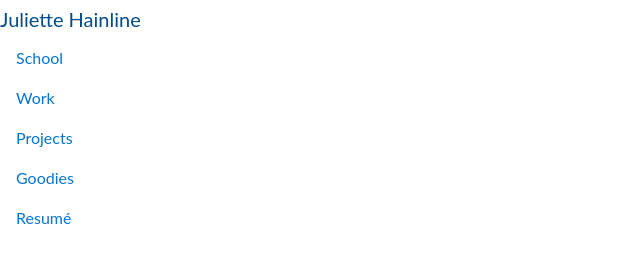
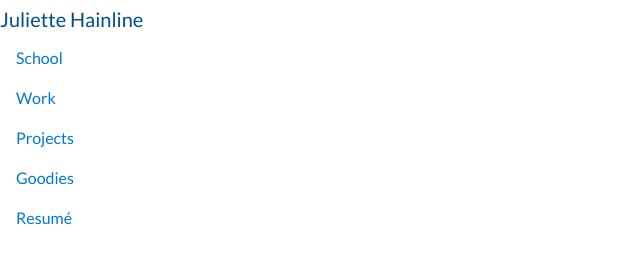
Before and after one commit to juliettehainline/juliettehainline.github.io, a plain HTML site: page navs/nav_header.html in a window 1280 px wide. Shown: the full height of the page, 0-640 px from the left. Drawn offline with Linux system fonts and the light colour scheme; files that its build step writes are made by us from their sources.

Commit message:
Update nav_header google font

```diff
--- a/navs/nav_header.html
+++ b/navs/nav_header.html
@@ -9,6 +9,7 @@
   <meta name="keywords" content="UChicago, Juliette, Hainline, student, computer science, cs, entrepreneurship" />
   <meta name="author" content="Juliette Hainline" />
 
+  <link href="https://fonts.googleapis.com/css?family=Lato" rel="stylesheet">
   <link rel="stylesheet" type="text/css" href="styles/bootstrap.min.css">
 
 </head>
```
